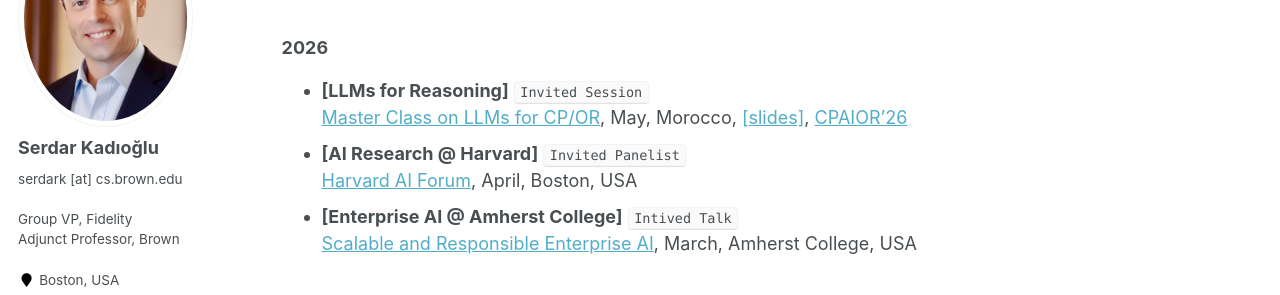
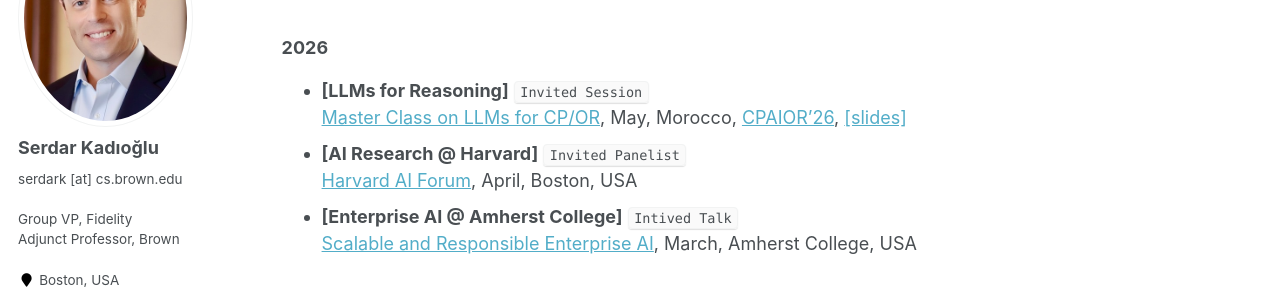
Before and after one commit to skadio/skadio.github.io, a Jekyll site: the page built from _pages/talks.md, in a window 1280 px wide and 900 px high. Shown: the part 209-504 px from the top of the window. Built offline with Jekyll 4.4.1, drawn with Linux system fonts in a browser that asks for light colours; part of the change alters nothing that is shown.

```diff
--- a/_pages/talks.md
+++ b/_pages/talks.md
@@ -11,7 +11,7 @@ author_profile: true
 
 ### 2026
 * **[LLMs for Reasoning]** `Invited Session`\
-  [Master Class on LLMs for CP/OR](https://sites.google.com/view/cpaior2026/program/master-class), May,  Morocco, [[slides]](https://nbviewer.org/github/skadio/skadio.github.io/blob/master/files/2026_CPAIOR_Text2Model_Kadioglu.pdf), [CPAIOR'26](https://sites.google.com/view/cpaior2026/organisation)
+  [Master Class on LLMs for CP/OR](https://sites.google.com/view/cpaior2026/program/master-class), May, Morocco, [CPAIOR'26](https://sites.google.com/view/cpaior2026/organisation), [[slides]](https://github.com/skadio/skadio.github.io/blob/master/files/2026_CPAIOR_Text2Model_Kadioglu.pdf)
 * **[AI Research @ Harvard]** `Invited Panelist`\
   [Harvard AI Forum](https://www.linkedin.com/posts/globalturksai_the-2nd-annual-harvard-ai-forum-brought-together-activity-7450176572218769408-jQne/?utm_source=social_share_send&utm_medium=member_desktop_web&rcm=ACoAAAs1oaABhCYR2_8hM9O5QtQpAdNpPL2hx5w), April, Boston, USA
 * **[Enterprise AI @ Amherst College]** `Intived Talk`\
```
